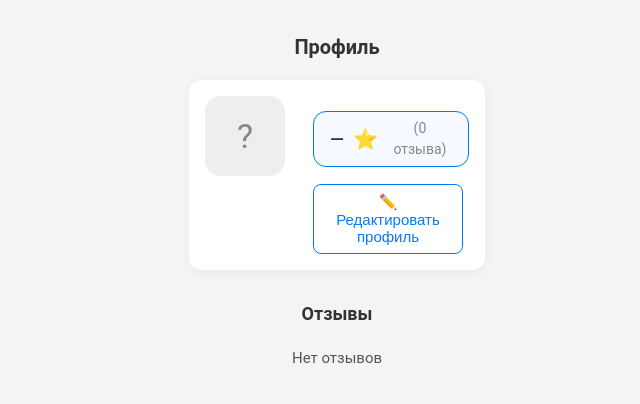
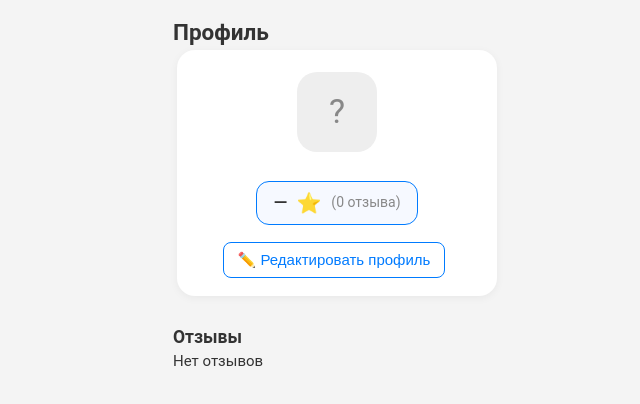
Before and after one commit to ragshata/frontend-carshare, a Vue app: page /profile in a window 1280 px wide. Shown: the top 404 px of the page, without its empty margins (303-943 px from the left). Built offline with nearby package versions, Linux system fonts and the light colour scheme.

Commit message:
reupdate profile

```diff
--- a/src/pages/Profile.vue
+++ b/src/pages/Profile.vue
@@ -24,7 +24,6 @@
         <div class="profile-phone" v-if="user.phone">
           Телефон: {{ user.phone }}
         </div>
-        <!-- Рейтинг в рамке -->
         <div class="rating-box">
           <span v-if="avgRating > 0">{{ avgRating.toFixed(1) }}</span>
           <span v-else>—</span>
@@ -51,6 +50,7 @@
     </div>
   </div>
 </template>
+
 
 <script setup lang="ts">
 import { ref, onMounted, onBeforeUnmount } from "vue";
@@ -97,43 +97,36 @@ function formatDate(dt: string | null) {
 </script>
 
 <style scoped>
-.profile-page {
-  padding: 16px;
-  min-height: 100vh;
-  background: var(--color-background);
-}
-.title {
-  font-size: 20px;
-  font-weight: bold;
-  margin-bottom: 18px;
-  color: var(--color-text-primary);
-  text-align: center;
-}
 .profile-card {
   display: flex;
-  align-items: flex-start;
-  gap: 16px;
+  flex-direction: column;
+  align-items: center;
   background: var(--color-surface);
-  border-radius: 12px;
-  padding: 16px;
-  margin-bottom: 24px;
+  border-radius: 18px;
+  padding: 22px 16px 18px 16px;
+  margin-bottom: 28px;
   box-shadow: 0 2px 8px rgba(0,0,0,0.05);
-  justify-content: center;
+  max-width: 320px;
+  margin-left: auto;
+  margin-right: auto;
 }
+
 .avatar-block {
   display: flex;
   flex-direction: column;
   align-items: center;
-  margin-right: 12px;
+  margin-bottom: 14px;
 }
+
 .avatar {
   width: 80px;
   height: 80px;
-  border-radius: 16px;
+  border-radius: 20px;
   object-fit: cover;
-  margin-right: 0;
   background: #eaeaea;
+  margin-bottom: 0;
 }
+
 .avatar-placeholder {
   background: #eee;
   color: #888;
@@ -143,16 +136,18 @@ function formatDate(dt: string | null) {
   font-size: 34px;
   width: 80px;
   height: 80px;
-  border-radius: 16px;
+  border-radius: 20px;
 }
+
 .profile-info {
-  flex: 1;
+  width: 100%;
   display: flex;
   flex-direction: column;
   align-items: center;
   gap: 7px;
   text-align: center;
 }
+
 .profile-name {
   font-size: 20px;
   font-weight: bold;
@@ -180,7 +175,7 @@ function formatDate(dt: string | null) {
   width: fit-content;
 }
 .rating-box .star {
-  color: #ffdd36;
+  color: #FFD600;
   font-size: 20px;
   margin-left: 3px;
 }
@@ -207,44 +202,5 @@ function formatDate(dt: string | null) {
   color: var(--color-primary);
   border: 1px solid var(--color-primary);
 }
-.profile-reviews {
-  margin-top: 30px;
-}
-.profile-reviews h3 {
-  margin-bottom: 14px;
-  font-size: 18px;
-  color: var(--color-text-primary);
-  text-align: center;
-}
-.empty-text {
-  color: var(--color-text-secondary);
-  font-size: 15px;
-  text-align: center;
-  margin-top: 20px;
-}
-.review-card {
-  background: var(--color-surface);
-  border-radius: 8px;
-  padding: 10px 14px;
-  margin-bottom: 10px;
-  box-shadow: 0 1px 4px rgba(0,0,0,0.03);
-}
-.review-rating {
-  font-size: 16px;
-  font-weight: bold;
-  color: #FFD600;
-  margin-bottom: 2px;
-}
-.review-text {
-  font-size: 15px;
-  color: var(--color-text-primary);
-  margin-bottom: 2px;
-}
-.review-meta {
-  font-size: 13px;
-  color: var(--color-text-secondary);
-}
-.review-date {
-  margin-left: 8px;
-}
+
 </style>
```
